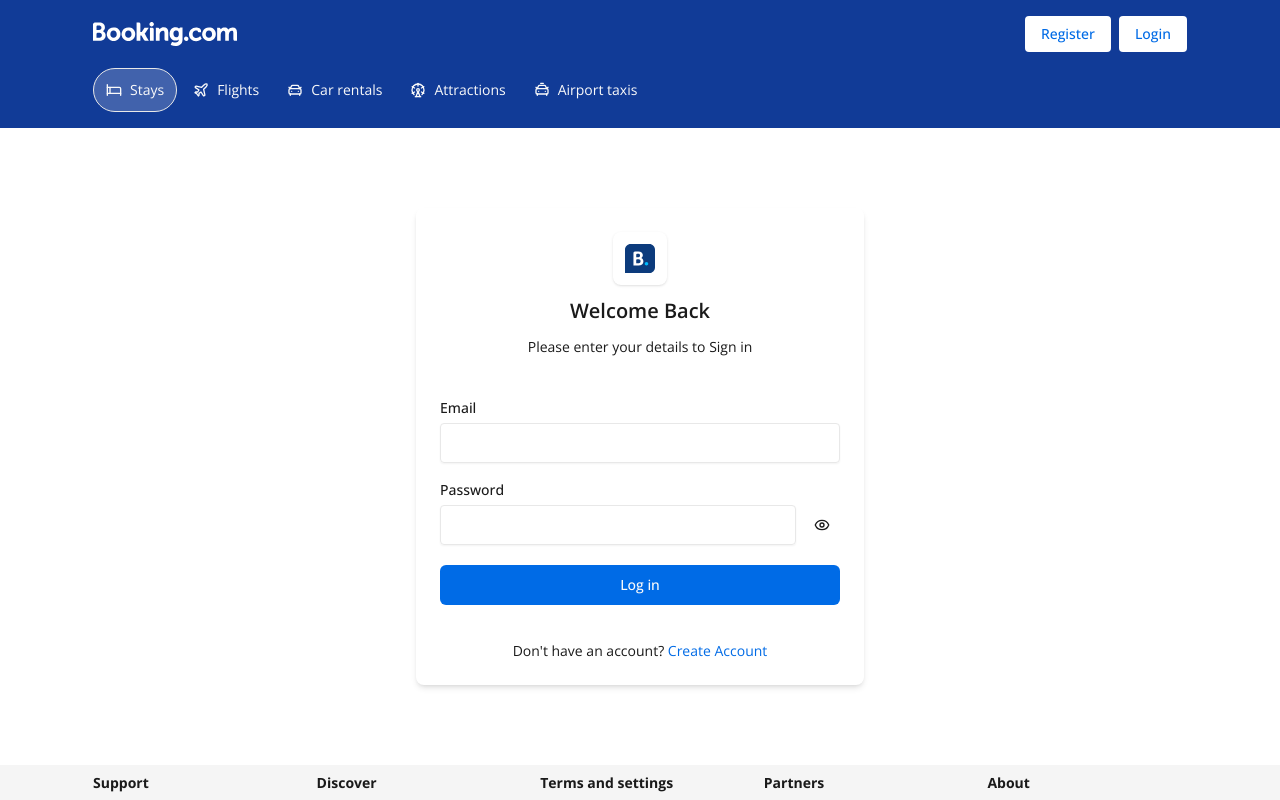
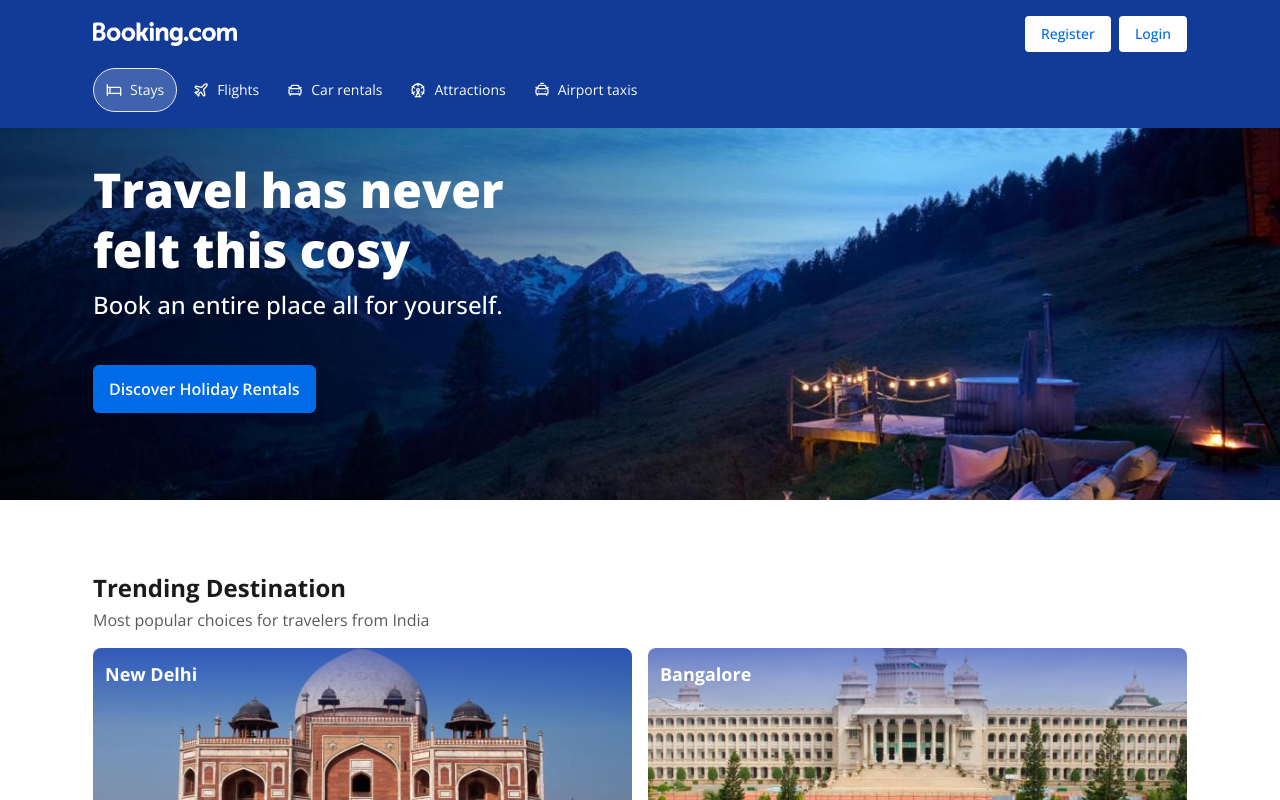
Before and after one commit to Deepakkumarnayak980/Hotel-Booking-App, a React (Vite) app: page / in a window 1280 px wide. Shown: the top 800 px of the page. Built offline with nearby package versions, Linux system fonts and the light colour scheme.

Commit message:
add the signIn Pages

```diff
--- a/src/app/auth/SignIn.jsx
+++ b/src/app/auth/SignIn.jsx
@@ -71,9 +71,8 @@ const SignIn = () => {
                     />
                     <Button
                       type="button"
-                      variant="ghost"
-                      size="icon"
                       onClick={handleHidePassword}
+
                     >
                       {showPassword ? <EyeOff size={20} /> : <Eye size={20} />}
                     </Button>
--- a/src/app/index.jsx
+++ b/src/app/index.jsx
@@ -11,9 +11,9 @@ const App = () => {
     <div>
 
         <Header />
-        {/* <Home /> */}
+        <Home />
         {/* <HotelDetails /> */}
-       <SignInPage />
+       {/* <SignInPage /> */}
        {/* <SignUpPage /> */}
         <Footer/>
     </div>
--- a/src/lib/icons.jsx
+++ b/src/lib/icons.jsx
@@ -1,4 +1,4 @@
-import { Bed, CarFront, CarTaxiFront, Check, CircleCheck, FerrisWheel, Gem, Heart, Info, Plane, Star, Zap } from "lucide-react";
+import { Bed, CarFront, CarTaxiFront, Check, CircleCheck, Eye, FerrisWheel, Gem, Heart, Info, Plane, Star, Zap } from "lucide-react";
 
 export default {
   bed: Bed,
@@ -76,4 +76,5 @@ export default {
   circleCheck: CircleCheck,
   zap: Zap,
   info: Info,
+  eye:Eye
 };
```
